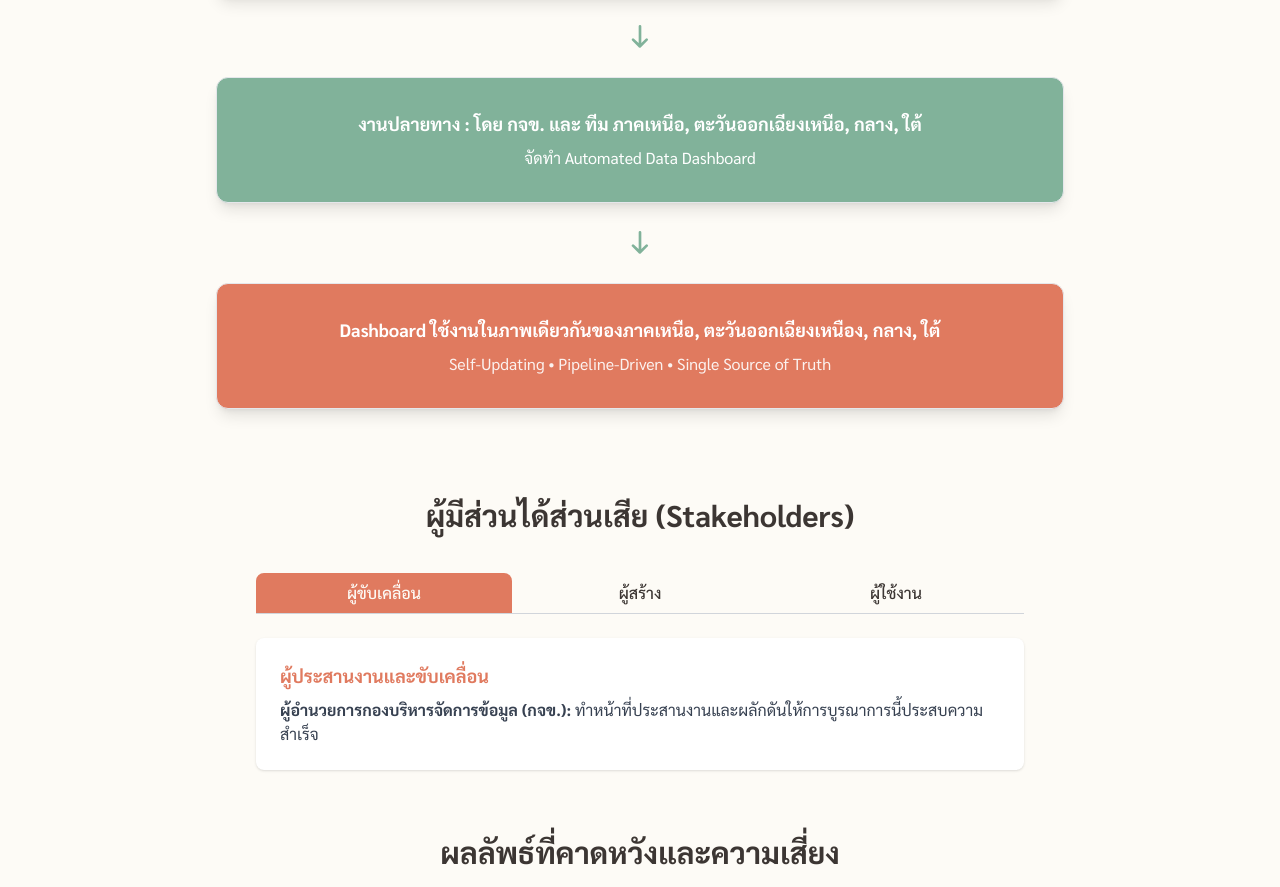
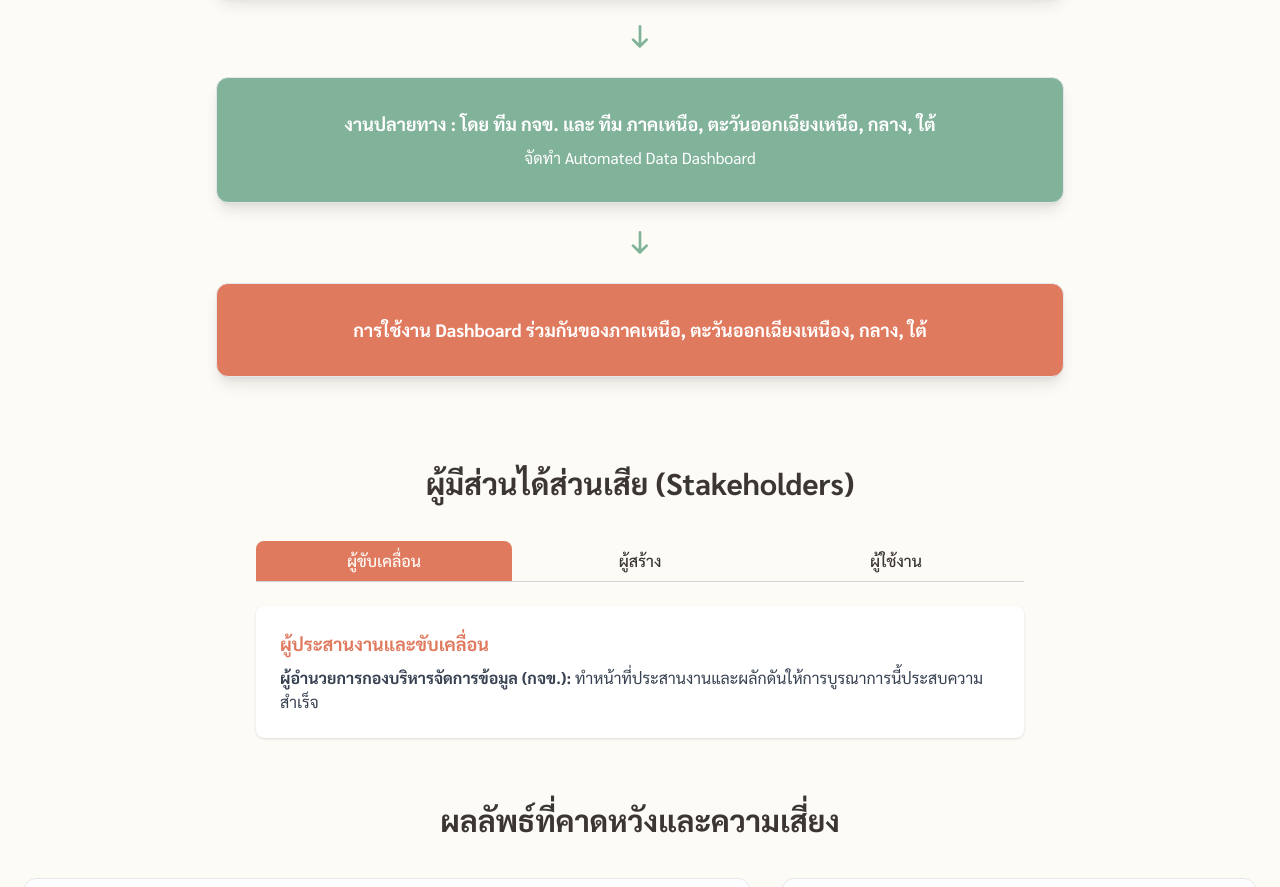
Before and after one commit to mastergardz/data, a plain HTML site: page dashboard.html in a window 1280 px wide. Shown: the part 1534-2421 px from the top of the page. Drawn offline with nearby package versions, Linux system fonts and the light colour scheme.

Commit message:
Update dashboard.html

```diff
--- a/dashboard.html
+++ b/dashboard.html
@@ -167,7 +167,7 @@
     <!-- Block 3 -->
     <section class="bg-[#81B29A] text-white p-8 rounded-xl shadow-lg border border-gray-200">
       <div class="text-center space-y-2">
-        <h5 class="font-bold text-lg">งานปลายทาง : โดย กจข. และ ทีม ภาคเหนือ, ตะวันออกเฉียงเหนือ, กลาง, ใต้</h5>
+        <h5 class="font-bold text-lg">งานปลายทาง : โดย ทีม กจข. และ ทีม ภาคเหนือ, ตะวันออกเฉียงเหนือ, กลาง, ใต้</h5>
         <p>จัดทำ Automated Data Dashboard</p>
       </div>
     </section>
@@ -182,8 +182,7 @@
     <!-- Block 4 -->
     <section class="bg-[#E07A5F] text-white p-8 rounded-xl shadow-lg border border-gray-200">
       <div class="text-center space-y-2">
-        <h5 class="font-bold text-lg">Dashboard ใช้งานในภาพเดียวกันของภาคเหนือ, ตะวันออกเฉียงเหนือง, กลาง, ใต้</h5>
-        <p class="opacity-90">Self-Updating • Pipeline-Driven • Single Source of Truth</p>
+        <h5 class="font-bold text-lg">การใช้งาน Dashboard ร่วมกันของภาคเหนือ, ตะวันออกเฉียงเหนือง, กลาง, ใต้</h5>
       </div>
     </section>
 
```
